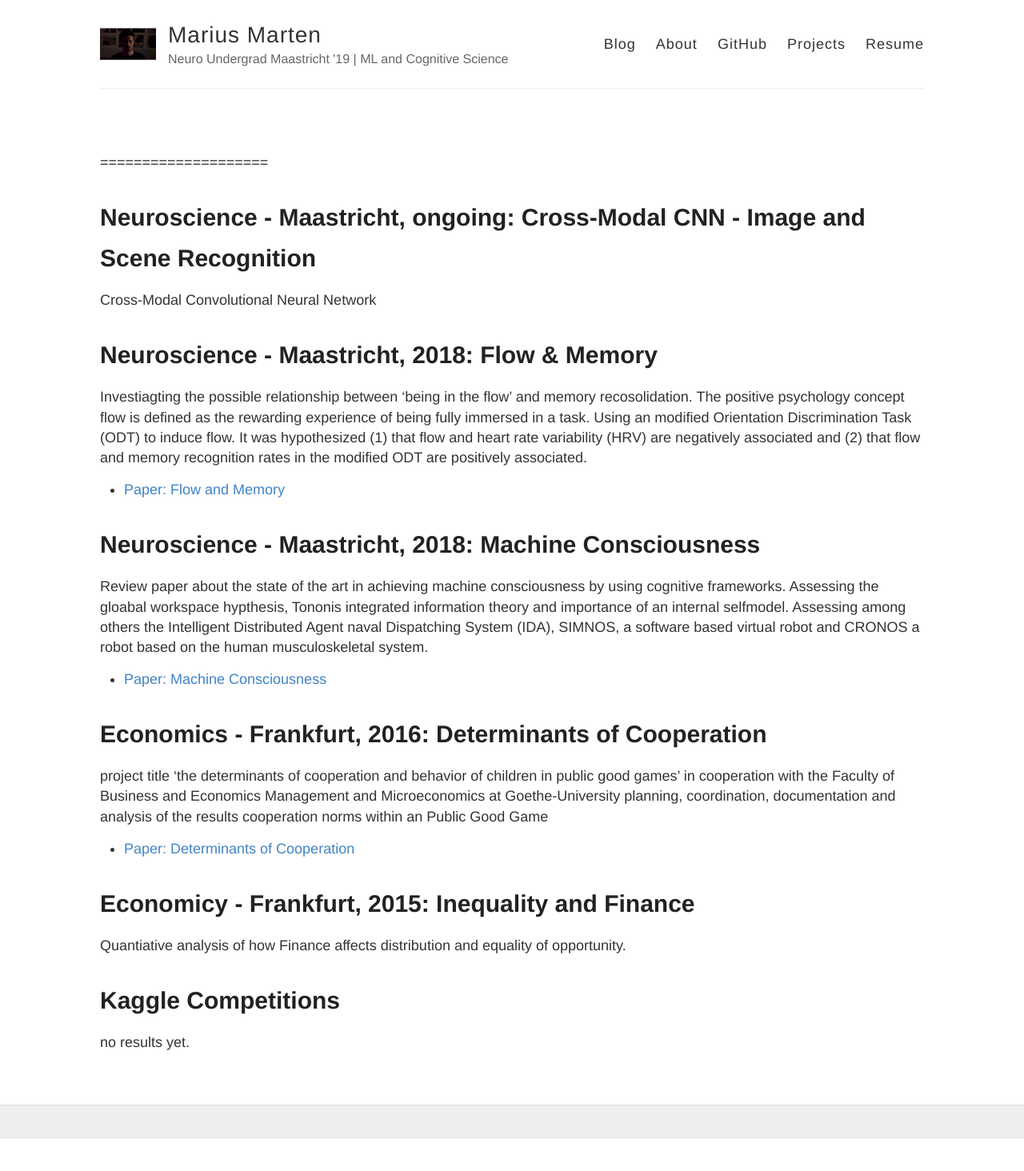
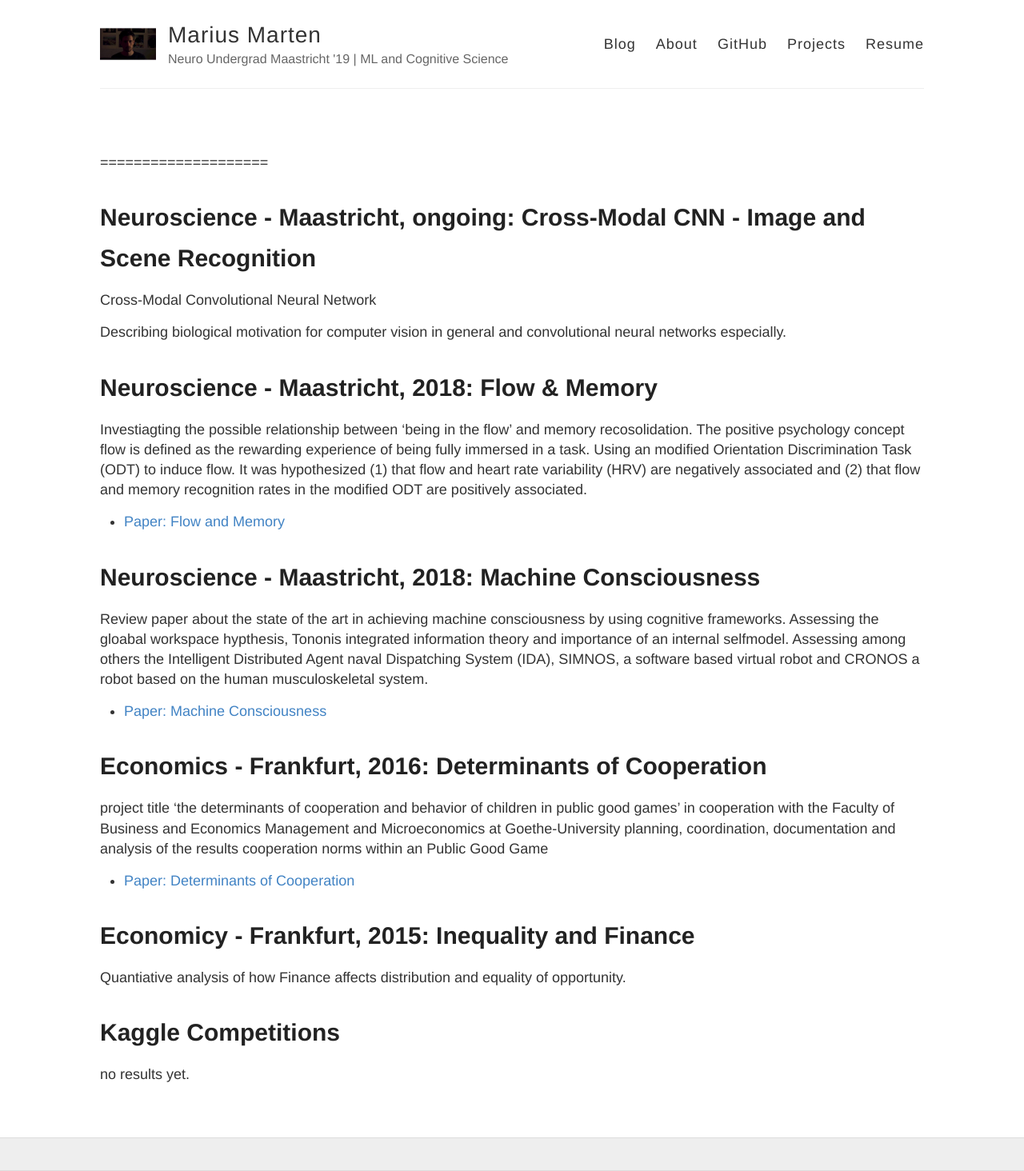
Before and after one commit to Mariusmarten/mariusmarten.github.io, a Jekyll site: the page built from projects.md, in a window 1280 px wide. Shown: the whole page at 80% size. Built offline with Jekyll 4.4.1, drawn with Linux system fonts in a browser that asks for light colours; before the commit the page ends 1423 px from its top, so only the background shows below that.

Commit message:
Update projects.md

```diff
--- a/projects.md
+++ b/projects.md
@@ -8,6 +8,8 @@ permalink: /projects/
 Neuroscience - Maastricht, ongoing: Cross-Modal CNN - Image and Scene Recognition
 ====================
 Cross-Modal Convolutional Neural Network
+
+Describing biological motivation for computer vision in general and convolutional neural networks especially.
 
 
 Neuroscience - Maastricht, 2018: Flow & Memory
```
